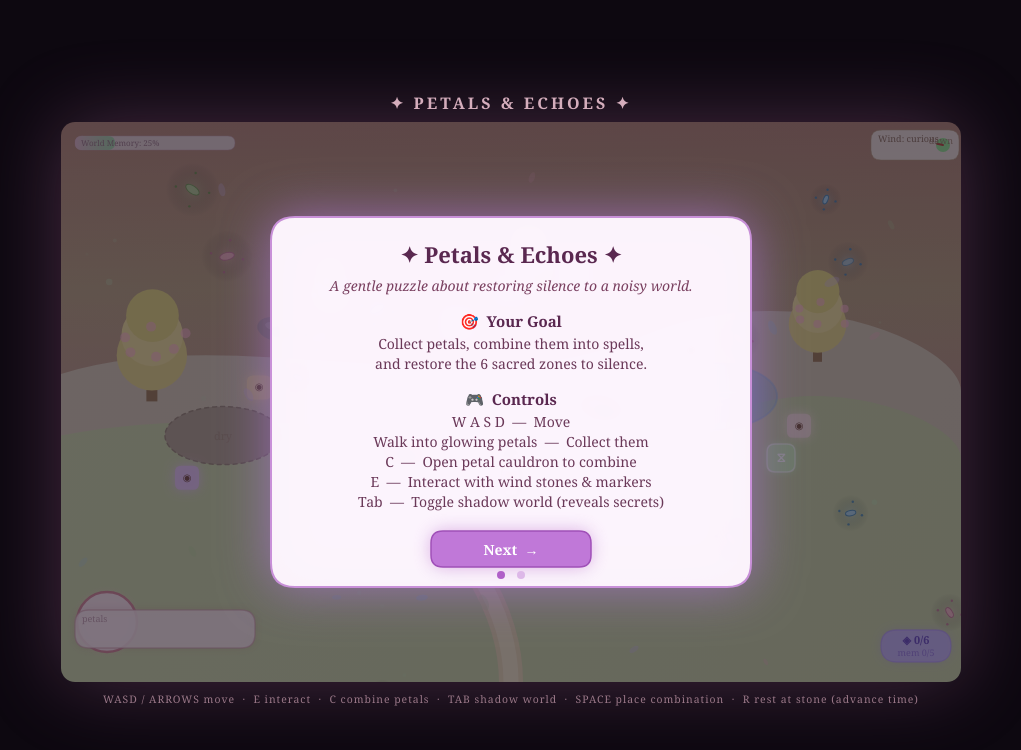
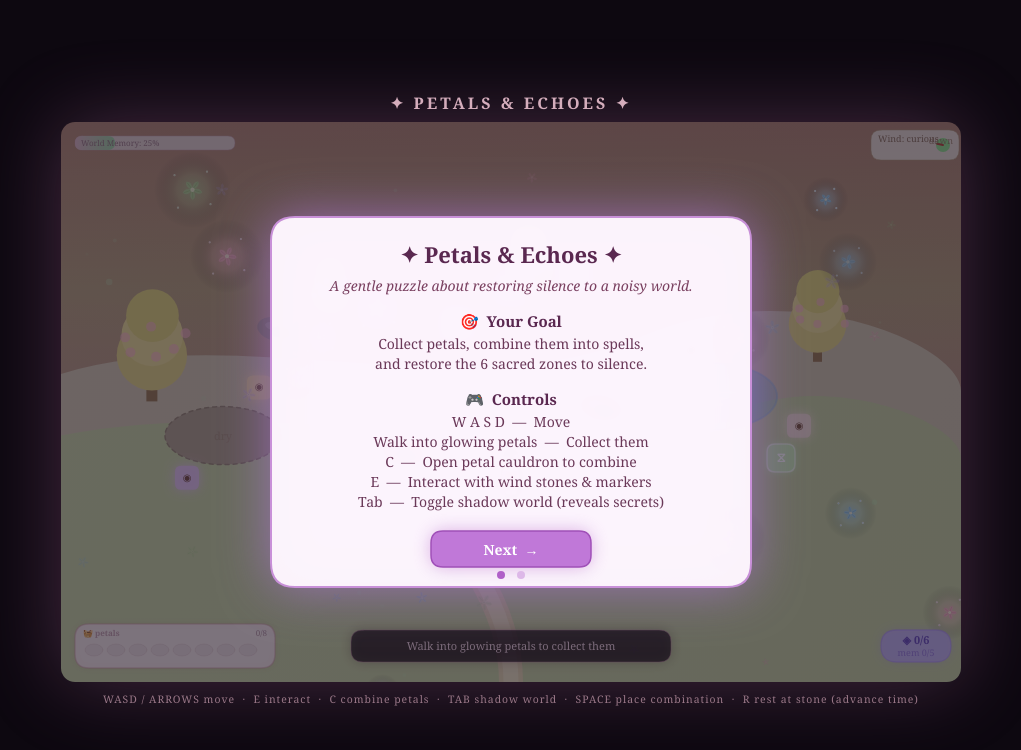
Before and after one commit to kristytaing/kristytaing.github.io, a plain HTML site: page games/petals-and-echoes/index.html in a window 1280 px wide. Shown: the whole page, without its empty margins (129-1150 px from the left). Drawn offline with Linux system fonts and the light colour scheme; animation ran at ten frames a second.

Commit message:
Toast hints, real petal glow+shape, basket in hand, inventory capacity, remove pink circle

```diff
--- a/games/petals-and-echoes/index.html
+++ b/games/petals-and-echoes/index.html
@@ -417,6 +417,35 @@
   // Smile
   ctx.strokeStyle=sw?'#9060a0':'#c06080';ctx.lineWidth=1;
   ctx.beginPath();ctx.arc(x,y-3.5,2,0.2,Math.PI-0.2);ctx.stroke();
+
+  // === BASKET in left hand ===
+  const bx2=x-10+Math.cos(G.t*8)*wk*0.4;
+  const by2=y+16+Math.abs(wk)*0.5;
+  const full=PL.inv.length>=(PL.maxInv||8);
+  // Basket body
+  ctx.fillStyle=sw?'#7050a0':full?'#c87840':'#b8683a';
+  ctx.beginPath();ctx.ellipse(bx2,by2,5,4,0.15,0,Math.PI*2);ctx.fill();
+  // Basket weave lines
+  ctx.strokeStyle=sw?'#5030708':'#8a4820';ctx.lineWidth=0.8;
+  ctx.beginPath();ctx.moveTo(bx2-4,by2-1);ctx.lineTo(bx2+4,by2-1);ctx.stroke();
+  ctx.beginPath();ctx.moveTo(bx2-4,by2+1);ctx.lineTo(bx2+4,by2+1);ctx.stroke();
+  // Basket handle
+  ctx.strokeStyle=sw?'#6040908':'#9a5828';ctx.lineWidth=1.2;
+  ctx.beginPath();ctx.arc(bx2,by2-2,4,Math.PI,0);ctx.stroke();
+  // If full: petals overflowing
+  if(full){
+    ctx.fillStyle='#f79ab8';ctx.globalAlpha=0.9;
+    ctx.beginPath();ctx.ellipse(bx2-2,by2-4,3,2,0.3,0,Math.PI*2);ctx.fill();
+    ctx.fillStyle='#b8d890';
+    ctx.beginPath();ctx.ellipse(bx2+2,by2-4,2.5,1.8,-0.3,0,Math.PI*2);ctx.fill();
+    ctx.globalAlpha=1;
+  } else if(PL.inv.length>0){
+    // Show top petal colour
+    const topCol=PT[PL.inv[PL.inv.length-1]].col;
+    ctx.fillStyle=topCol;ctx.globalAlpha=0.8;
+    ctx.beginPath();ctx.ellipse(bx2,by2-3,2.5,1.5,0,0,Math.PI*2);ctx.fill();
+    ctx.globalAlpha=1;
+  }
 }
 
 // ═══════════════ FALLING PETALS ═══════════════
@@ -439,38 +468,60 @@
     }
   });
 }
+function drawPetal(cx,cy,rot,sz,col,dark,alpha){
+  // Realistic 5-petal flower shape
+  ctx.save();ctx.globalAlpha=alpha;ctx.translate(cx,cy);ctx.rotate(rot);
+  for(let i=0;i<5;i++){
+    ctx.save();ctx.rotate(i*Math.PI*2/5);
+    ctx.fillStyle=col;
+    ctx.beginPath();
+    ctx.moveTo(0,0);
+    ctx.bezierCurveTo(-sz*0.4,-sz*0.5,-sz*0.4,-sz*1.1,0,-sz*1.3);
+    ctx.bezierCurveTo(sz*0.4,-sz*1.1,sz*0.4,-sz*0.5,0,0);
+    ctx.fill();
+    // Inner vein
+    ctx.strokeStyle=dark;ctx.lineWidth=0.5;ctx.globalAlpha=alpha*0.5;
+    ctx.beginPath();ctx.moveTo(0,0);ctx.lineTo(0,-sz*1.1);ctx.stroke();
+    ctx.globalAlpha=alpha;
+    ctx.restore();
+  }
+  // Centre
+  ctx.fillStyle='#fff8e0';ctx.beginPath();ctx.arc(0,0,sz*0.28,0,Math.PI*2);ctx.fill();
+  ctx.restore();
+}
 function drawPetals(){
-  const pulse=0.5+0.5*Math.sin(G.t*4);
+  const pulse=0.5+0.5*Math.sin(G.t*3.5);
   wPetals.forEach(p=>{
     if(p.collected)return;
     const pal=PT[p.type];
-    ctx.save();
+    const col=G.shadowWorld?'#b070e0':pal.col;
+    const dark=G.shadowWorld?'#6030a0':pal.dark;
     if(p.collectible&&!G.shadowWorld){
-      // Outer glow aura
-      ctx.globalAlpha=0.22+0.18*pulse;
-      const grd=ctx.createRadialGradient(p.x,p.y,0,p.x,p.y,p.sz*3.5);
-      grd.addColorStop(0,pal.col);grd.addColorStop(1,'transparent');
+      // Warm radial bloom glow
+      ctx.save();
+      const grd=ctx.createRadialGradient(p.x,p.y,0,p.x,p.y,p.sz*5);
+      grd.addColorStop(0,pal.col+'cc');
+      grd.addColorStop(0.4,pal.col+'55');
+      grd.addColorStop(1,'transparent');
+      ctx.globalAlpha=0.55+0.25*pulse;
       ctx.fillStyle=grd;
-      ctx.beginPath();ctx.arc(p.x,p.y,p.sz*3.5,0,Math.PI*2);ctx.fill();
-      // Sparkle ring: 4 tiny stars orbiting
-      ctx.globalAlpha=0.7+0.3*pulse;
+      ctx.beginPath();ctx.arc(p.x,p.y,p.sz*5,0,Math.PI*2);ctx.fill();
+      // Sparkle orbit
       for(let i=0;i<4;i++){
-        const ang=G.t*2+i*Math.PI/2;
-        const sx=p.x+Math.cos(ang)*p.sz*2.2;
-        const sy=p.y+Math.sin(ang)*p.sz*2.2;
-        ctx.fillStyle=pal.dark;
-        ctx.beginPath();ctx.arc(sx,sy,1.2,0,Math.PI*2);ctx.fill();
+        const ang=G.t*2.2+i*Math.PI/2;
+        const sx=p.x+Math.cos(ang)*p.sz*3;
+        const sy=p.y+Math.sin(ang)*p.sz*3;
+        ctx.globalAlpha=(0.6+0.4*pulse)*p.op;
+        ctx.fillStyle='#fff';
+        ctx.beginPath();ctx.arc(sx,sy,1.1,0,Math.PI*2);ctx.fill();
+        ctx.fillStyle=pal.col;
+        ctx.beginPath();ctx.arc(sx,sy,0.6,0,Math.PI*2);ctx.fill();
       }
+      ctx.restore();
     }
-    // Petal body
-    ctx.globalAlpha=p.op*(p.collectible?1.0:0.45);
-    ctx.translate(p.x,p.y);ctx.rotate(p.rot);
-    ctx.fillStyle=G.shadowWorld?'rgba(150,80,200,0.6)':pal.col;
-    ctx.beginPath();ctx.ellipse(0,0,p.sz,p.sz*0.5,0,0,Math.PI*2);ctx.fill();
-    if(p.collectible){
-      ctx.strokeStyle=pal.dark;ctx.lineWidth=1.2*(0.7+0.3*pulse);ctx.stroke();
-    }
-    ctx.restore();
+    // Petal body — realistic flower
+    drawPetal(p.x,p.y,p.rot,p.sz*(p.collectible?1.0:0.75),col,dark,
+      p.op*(p.collectible?1.0:0.38));
   });
 }
 
@@ -626,33 +677,47 @@
 function drawHUD(){
   ctx.save();ctx.globalAlpha=0.93;
 
-  // ── Portrait (bottom-left) ──
-  const px=46,py=H-60,pr=30;
-  const pg=ctx.createRadialGradient(px,py,pr*0.6,px,py,pr+6);
-  pg.addColorStop(0,'rgba(255,200,210,0.4)');pg.addColorStop(1,'rgba(255,200,210,0)');
-  ctx.fillStyle=pg;ctx.beginPath();ctx.arc(px,py,pr+6,0,Math.PI*2);ctx.fill();
-  ctx.save();ctx.beginPath();ctx.arc(px,py,pr,0,Math.PI*2);ctx.clip();
-  ctx.fillStyle='#fde8f0';ctx.fillRect(px-pr,py-pr,pr*2,pr*2);
-  ctx.translate(px-PL.x*0.42+2,py-PL.y*0.42+4);ctx.scale(0.74,0.74);drawPlayer();ctx.restore();
-  ctx.strokeStyle='#d4899a';ctx.lineWidth=2.5;ctx.beginPath();ctx.arc(px,py,pr,0,Math.PI*2);ctx.stroke();
+  // Portrait removed
 
-  // ── Inventory bar ──
-  const iw=180,ih=38,ix=14,iy=H-34;
-  ctx.shadowColor='rgba(180,120,140,0.2)';ctx.shadowBlur=8;
-  Theme.roundRect(ix,iy-ih,iw,ih,14);ctx.fillStyle='rgba(255,240,245,0.92)';ctx.fill();
-  ctx.strokeStyle='rgba(212,160,175,0.6)';ctx.lineWidth=1.5;ctx.stroke();ctx.shadowBlur=0;
-  ctx.fillStyle='#c4a0b0';ctx.font='9px Georgia';ctx.textAlign='left';ctx.fillText('petals',ix+7,iy-ih+12);
+  // ── Inventory bar with capacity ──
+  const maxSlots=PL.maxInv||8;
+  const filled=PL.inv.length;
+  const isFull=filled>=maxSlots;
+  const iw=14+maxSlots*22+10,ih=44,ix=14,iy=H-14;
+  // Full-basket glow when at capacity
+  if(isFull){ctx.shadowColor='rgba(255,140,180,0.7)';ctx.shadowBlur=18;}
+  else{ctx.shadowColor='rgba(180,120,140,0.15)';ctx.shadowBlur=6;}
+  Theme.roundRect(ix,iy-ih,iw,ih,14);
+  // Fill bar tint behind slots
+  if(filled>0){
+    const fillW=(filled/maxSlots)*(iw-4);
+    const fillG=ctx.createLinearGradient(ix+2,0,ix+2+fillW,0);
+    fillG.addColorStop(0,isFull?'rgba(255,160,190,0.35)':'rgba(220,190,210,0.18)');
+    fillG.addColorStop(1,isFull?'rgba(255,200,220,0.22)':'rgba(220,190,210,0.08)');
+    ctx.fillStyle=fillG;Theme.roundRect(ix+2,iy-ih+2,fillW,ih-4,12);ctx.fill();
+  }
+  ctx.fillStyle='rgba(255,240,248,0.93)';Theme.roundRect(ix,iy-ih,iw,ih,14);ctx.fill();
+  ctx.strokeStyle=isFull?'rgba(255,120,160,0.7)':'rgba(212,160,175,0.5)';ctx.lineWidth=1.5;ctx.stroke();
+  ctx.shadowBlur=0;
+  // Label
+  ctx.fillStyle=isFull?'#d04070':'#c4a0b0';ctx.font='bold 8px Georgia';ctx.textAlign='left';
+  ctx.fillText(isFull?'🧺 FULL':'🧺 petals',ix+8,iy-ih+12);
+  ctx.fillStyle='#b090a0';ctx.font='8px Georgia';ctx.textAlign='right';
+  ctx.fillText(filled+'/'+maxSlots,ix+iw-8,iy-ih+12);
   // Slots
-  PL.inv.slice(0,8).forEach((t,i)=>{
-    const sx=ix+10+i*21,sy=iy-ih/2-2;
-    ctx.fillStyle=PT[t].col;ctx.strokeStyle=PT[t].dark;ctx.lineWidth=1.2;
+  for(let i=0;i<maxSlots;i++){
+    const sx=ix+8+i*22+11,sy=iy-ih/2+4;
+    const t=PL.inv[i];
+    // Empty slot
+    ctx.fillStyle=t?PT[t].col:'rgba(200,180,190,0.2)';
+    ctx.strokeStyle=t?PT[t].dark:'rgba(200,160,175,0.25)';ctx.lineWidth=t?1.2:0.8;
     ctx.beginPath();ctx.ellipse(sx,sy,9,6,0,0,Math.PI*2);ctx.fill();ctx.stroke();
-    ctx.fillStyle='#fff';ctx.font='8px serif';ctx.textAlign='center';ctx.fillText(PT[t].label,sx,sy+3);
-  });
+    if(t){ctx.fillStyle='#fff';ctx.font='8px serif';ctx.textAlign='center';ctx.fillText(PT[t].label,sx,sy+3);}
+  }
   // Combinations
   PL.combinations.slice(0,3).forEach((r,i)=>{
     const rec=RECIPES.find(rc=>rc.r===r);if(!rec)return;
-    const sx=ix+10+i*22+168,sy=iy-ih/2-2;
+    const sx=ix+iw+14+i*24,sy=iy-ih/2+4;
     ctx.fillStyle=rec.col;ctx.strokeStyle='rgba(255,255,255,0.5)';ctx.lineWidth=1.5;
     ctx.beginPath();ctx.arc(sx,sy,10,0,Math.PI*2);ctx.fill();ctx.stroke();
     ctx.font='10px serif';ctx.textAlign='center';ctx.fillText(rec.icon,sx,sy+3.5);
@@ -776,6 +841,31 @@
   ctx.fillStyle='rgba(140,100,120,0.8)';ctx.font='10px Georgia';
   ctx.fillText('The world remembers a little more...',W/2,H/2+24);
   ctx.globalAlpha=1;
+}
+
+// ═══════════════ CONTEXT TOAST ═══════════════
+function drawToast(){
+  // Build contextual hint string
+  let hint='';
+  if(G.nearStone&&!G.nearStone.learned) hint='[E] Learn wind stone · [R] Rest to advance time';
+  else if(G.nearMarker&&!G.nearMarker.solved) hint='[E] Use spell to restore this zone';
+  else if(G.nearFragment&&!G.nearFragment.collected) hint='[E] Collect memory fragment';
+  else if(PL.inv.length>=2) hint='[C] Open cauldron · combine petals into a spell';
+  else if(PL.inv.length>0) hint='Collect more petals · [Tab] enter shadow world';
+  else hint='Walk into glowing petals to collect them';
+  // Draw toast at bottom-center
+  const tw=Math.min(500,hint.length*7+40),th=32;
+  const tx=W/2-tw/2,ty=H-52;
+  ctx.save();
+  ctx.globalAlpha=0.88;
+  ctx.shadowColor='rgba(80,40,60,0.4)';ctx.shadowBlur=12;
+  Theme.roundRect(tx,ty,tw,th,12);
+  ctx.fillStyle='rgba(30,18,28,0.82)';ctx.fill();
+  ctx.strokeStyle='rgba(200,140,170,0.5)';ctx.lineWidth=1;ctx.stroke();
+  ctx.shadowBlur=0;ctx.globalAlpha=1;
+  ctx.fillStyle='#f5d8e8';ctx.font='11px Georgia';ctx.textAlign='center';
+  ctx.fillText(hint,W/2,ty+20);
+  ctx.restore();
 }
 
 // ═══════════════ NOTICE / POPS ═══════════════
@@ -948,7 +1038,7 @@
   if(!G.showTutorial) movePlayer();
   drawPops();
   drawHUD();
-  drawNotice();
+  drawNotice(); drawToast();
   drawCombineUI();
   drawMemoryScene();
   if(G.won)drawWin();
```
